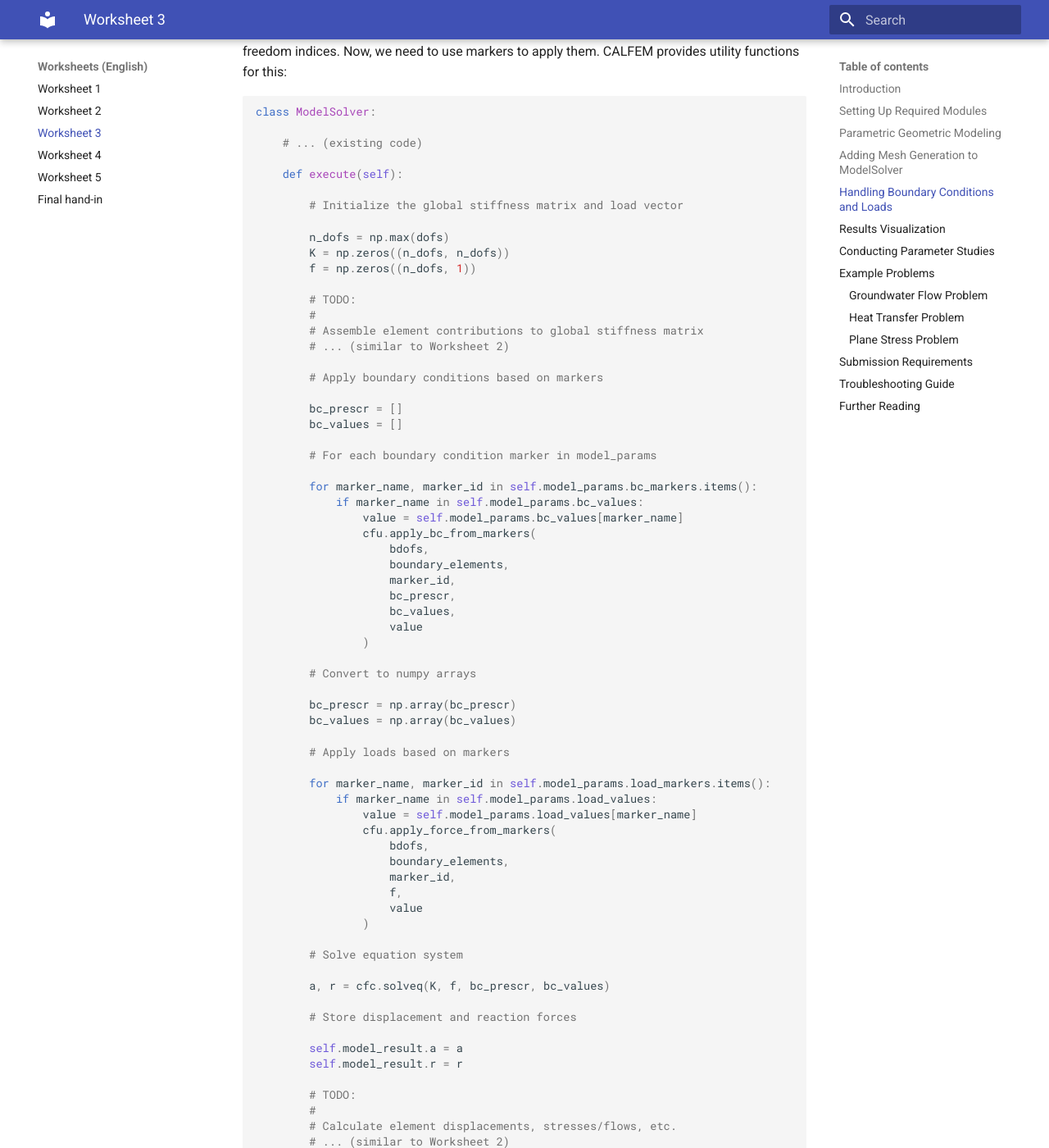
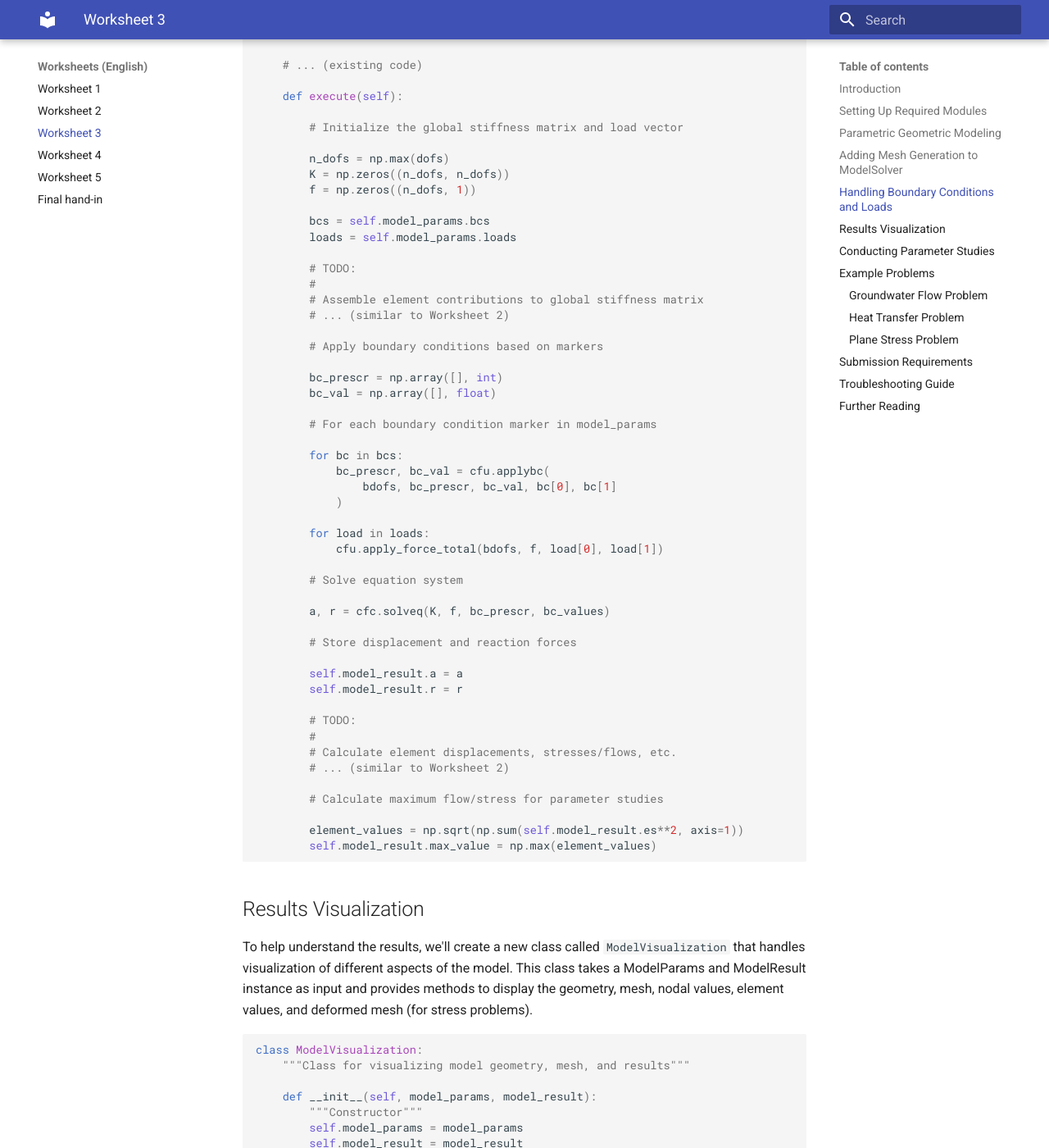
Before and after one commit to jonaslindemann/vsmn20, an MkDocs documentation site: the page built from docs/assignment3_eng.md, in a window 1280 px wide and 1400 px high, scrolled down 5808 px. Shown: the whole window at 82% size. Built offline with MkDocs 1.6.1 and Material for MkDocs 9.7.7, drawn with Linux system fonts in a browser that asks for light colours; comment, search, counter and statistics services are not loaded; some of the changed text lies outside the part shown.

Commit message:
Update assignment3_eng.md

````diff
--- a/docs/assignment3_eng.md
+++ b/docs/assignment3_eng.md
@@ -88,21 +88,16 @@ class ModelParams:
         # Boundary conditions and loads will now reference markers
         # instead of node numbers or degrees of freedom
 
-        self.bc_markers = {
-            "left_bc": 10,    # Marker for left boundary
-            "right_bc": 20   # Marker for right boundary
-        }
+        self.left_bc = 10
+        self.right_bc = 20
 
-        self.bc_values = {
-            "left_bc": 10.0,  # Value for left boundary
-            "right_bc": 0.0  # Value for right boundary
-        }
+        self.bcs = [
+            [self.left_bc, 0.0],  # Left boundary condition (fixed value)
+            [self.right_bc, 0.0]  # Right boundary condition (fixed value)
+        ]
 
-        self.load_markers = {
-        }
-
-        self.load_values = {
-        }
+        self.loads = [
+        ]
 ```
 
 As a final step we need to add a `geometry()` method to the `ModelParams` class that creates and returns an instance of the geometry in the form of a `cfg.Geometry` instance. This will be later used to generate the mesh.
@@ -150,9 +145,9 @@ class ModelParams:
 
         g.spline([0, 1])                         # Bottom boundary
         g.spline([1, 2])                         # Right boundary, marker for fixed value
-        g.spline([2, 5], marker=self.bc_markers["right_bc"])
+        g.spline([2, 5], marker=self.right_bc)
         g.spline([5, 4])                         # Top of barrier
-        g.spline([4, 3], marker=self.bc_markers["left_bc"]) # Left boundary, marker for fixed value
+        g.spline([4, 3], marker=self.left_bc)    # Left boundary, marker for fixed value
         g.spline([3, 0])
         g.spline([4, 6])                         # Left side of barrier
         g.spline([5, 7])                         # Right side of barrier
@@ -264,6 +259,9 @@ class ModelSolver:
         K = np.zeros((n_dofs, n_dofs))
         f = np.zeros((n_dofs, 1))
 
+        bcs = self.model_params.bcs
+        loads = self.model_params.loads
+
         # TODO:
         #
         # Assemble element contributions to global stiffness matrix
@@ -271,40 +269,18 @@ class ModelSolver:
 
         # Apply boundary conditions based on markers
 
-        bc_prescr = []
-        bc_values = []
+        bc_prescr = np.array([], int)
+        bc_val = np.array([], float)
 
         # For each boundary condition marker in model_params
 
-        for marker_name, marker_id in self.model_params.bc_markers.items():
-            if marker_name in self.model_params.bc_values:
-                value = self.model_params.bc_values[marker_name]
-                cfu.apply_bc_from_markers(
-                    bdofs,
-                    boundary_elements,
-                    marker_id,
-                    bc_prescr,
-                    bc_values,
-                    value
-                )
+        for bc in bcs:
+            bc_prescr, bc_val = cfu.applybc(
+                bdofs, bc_prescr, bc_val, bc[0], bc[1]
+            )
 
-        # Convert to numpy arrays
-
-        bc_prescr = np.array(bc_prescr)
-        bc_values = np.array(bc_values)
-
-        # Apply loads based on markers
-
-        for marker_name, marker_id in self.model_params.load_markers.items():
-            if marker_name in self.model_params.load_values:
-                value = self.model_params.load_values[marker_name]
-                cfu.apply_force_from_markers(
-                    bdofs,
-                    boundary_elements,
-                    marker_id,
-                    f,
-                    value
-                )
+        for load in loads:
+            cfu.apply_force_total(bdofs, f, load[0], load[1])
 
         # Solve equation system
 
````
